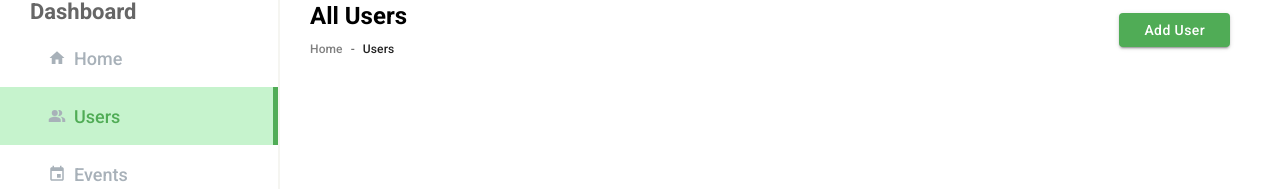
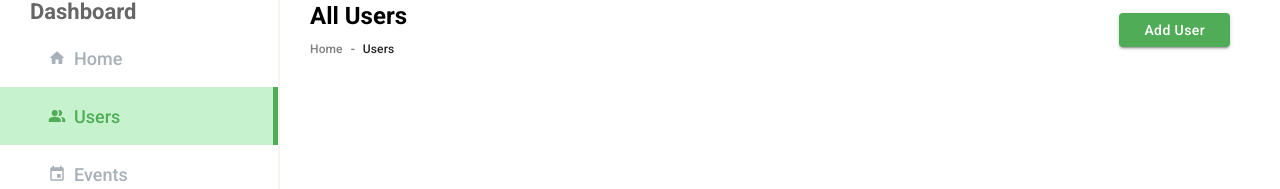
Before and after one commit to marville001/caweb, a React (Create React App) app: page /admin/users in a window 1280 px wide. Shown: the part 106-295 px from the top of the page. Built offline with nearby package versions, Linux system fonts and the light colour scheme.

Commit message:
update hover styles

```diff
--- a/src/Admin/components/Sidebar/SidebarMenuItem.jsx
+++ b/src/Admin/components/Sidebar/SidebarMenuItem.jsx
@@ -38,6 +38,9 @@ const ListContainer = styled("div")(({ theme }) => ({
     background: theme.palette.primary.light,
     borderRight: "5px solid",
     borderRightColor: theme.palette.primary.main,
+    ".MuiIconButton-root": {
+      color: theme.palette.primary.main,
+    },
   },
 }));
 
@@ -55,11 +58,10 @@ const ListItem = styled(NavLink)(({ theme }) => ({
   margin: "0px",
   display: "flex",
   alignItems: "center",
+  transition:"all .3s ease",
   "&:hover": {
     color: theme.palette.primary.main,
-    background: theme.palette.primary.light,
-    borderRight: "5px solid",
-    borderRightColor: theme.palette.primary.main,
+    background: "#f5f5f5",
     ".MuiIconButton-root": {
       color: theme.palette.primary.main,
     },
```
